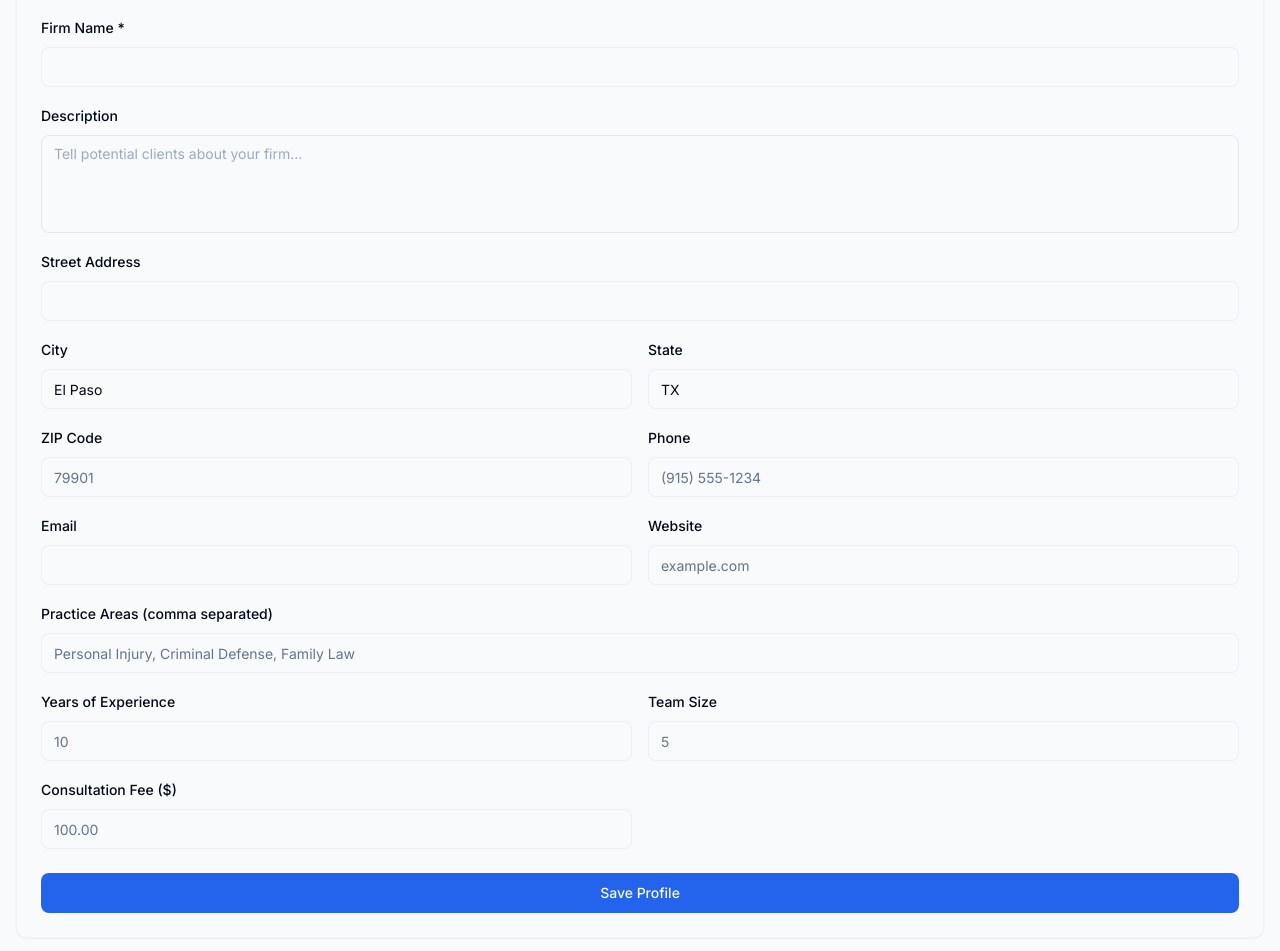
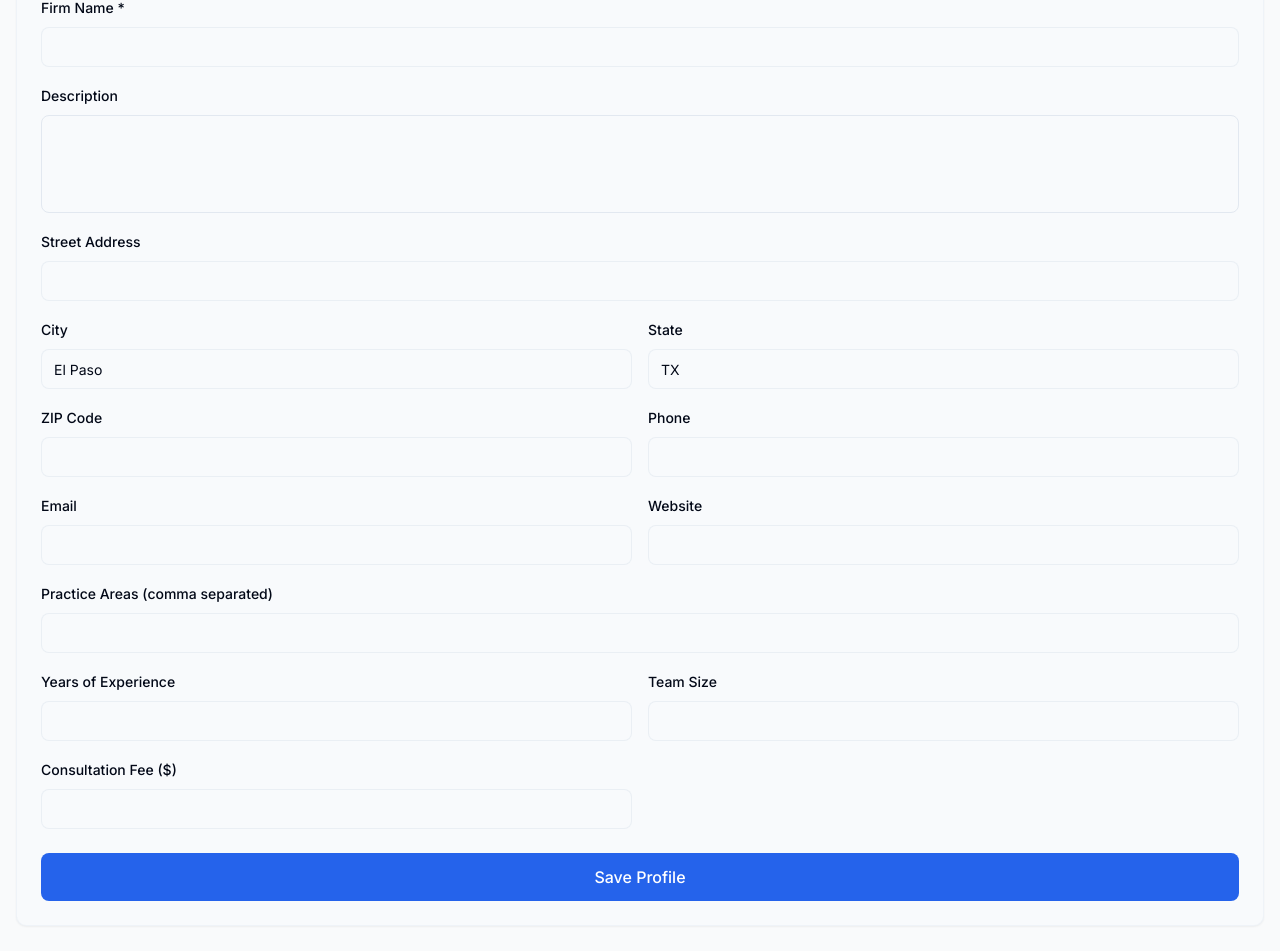
Before and after one commit to chapstucker-dotcom/best-ep-lawyers-, a React (Vite) app: page /dashboard in a window 1280 px wide. Shown: the part 319-1270 px from the top of the page. Built offline with nearby package versions, Linux system fonts and the light colour scheme; no server answers.

Commit message:
Final fix for profile save and practice areas

```diff
--- a/src/components/dashboard/ProfileEditor.tsx
+++ b/src/components/dashboard/ProfileEditor.tsx
@@ -1,17 +1,14 @@
 import { useEffect, useState } from "react";
 import { useAuth } from "@/contexts/AuthContext";
-import { Button } from "@/components/ui/button";
 import { Input } from "@/components/ui/input";
 import { Label } from "@/components/ui/label";
 import { Textarea } from "@/components/ui/textarea";
 import { Card, CardContent, CardHeader, CardTitle } from "@/components/ui/card";
-import { useToast } from "@/hooks/use-toast";
 import { Loader2, Trash2 } from "lucide-react";
-import { createFirm, getFirmByUserId, updateFirm } from "@/services/firmService";
+import { getFirmByUserId, saveFirmProfile } from "@/services/firmService";
 import { deleteLogo, uploadLogo } from "@/services/storageService";
-import { validateFirmProfile } from "@/utils/validation";
 
-interface ProfileFormState {
+type FormState = {
   name: string;
   description: string;
   address: string;
@@ -26,9 +23,9 @@ interface ProfileFormState {
   team_size: string;
   consultation_fee: string;
   logo_url: string;
-}
+};
 
-const EMPTY_PROFILE: ProfileFormState = {
+const EMPTY: FormState = {
   name: "",
   description: "",
   address: "",
@@ -45,54 +42,43 @@ const EMPTY_PROFILE: ProfileFormState = {
   logo_url: "",
 };
 
-const asText = (value: unknown): string =>
+const text = (value: unknown) =>
   value === null || value === undefined ? "" : String(value);
 
-const readPracticeAreas = (firm: Record<string, unknown>): string => {
-  const candidates = [firm.specialties, firm.practice_areas];
-
-  for (const candidate of candidates) {
+const areasText = (firm: Record<string, unknown>) => {
+  for (const candidate of [firm.specialties, firm.practice_areas]) {
     if (Array.isArray(candidate)) {
-      const values = candidate.map(String).map((value) => value.trim()).filter(Boolean);
-      if (values.length > 0) return values.join(", ");
+      const values = candidate.map(String).map((v) => v.trim()).filter(Boolean);
+      if (values.length) return values.join(", ");
     }
-
     if (typeof candidate === "string" && candidate.trim()) {
-      return candidate
-        .split(",")
-        .map((value) => value.trim())
-        .filter(Boolean)
-        .join(", ");
+      return candidate.split(",").map((v) => v.trim()).filter(Boolean).join(", ");
     }
   }
-
   return "";
 };
 
-const normalizeIntegerInput = (value: string): string => {
+const integerInput = (value: string) => {
   const digits = value.replace(/\D/g, "");
-  if (!digits) return "";
-  return digits.replace(/^0+(?=\d)/, "");
+  return digits ? digits.replace(/^0+(?=\d)/, "") : "";
 };
 
-const normalizeMoneyInput = (value: string): string => {
+const moneyInput = (value: string) => {
   const cleaned = value.replace(/[^\d.]/g, "");
-  const [rawWhole = "", ...decimalParts] = cleaned.split(".");
-  const whole = rawWhole.replace(/^0+(?=\d)/, "");
-
-  if (decimalParts.length === 0) return whole;
-
-  const decimals = decimalParts.join("").slice(0, 2);
-  return `${whole || "0"}.${decimals}`;
+  const dot = cleaned.indexOf(".");
+  if (dot < 0) return cleaned.replace(/^0+(?=\d)/, "");
+  const whole = cleaned.slice(0, dot).replace(/^0+(?=\d)/, "") || "0";
+  const decimals = cleaned.slice(dot + 1).replace(/\./g, "").slice(0, 2);
+  return `${whole}.${decimals}`;
 };
 
-const normalizeWebsite = (value: string): string => {
-  const website = value.trim();
-  if (!website) return "";
-  return /^https?:\/\//i.test(website) ? website : `https://${website}`;
+const websiteValue = (value: string) => {
+  const trimmed = value.trim();
+  if (!trimmed) return null;
+  return /^https?:\/\//i.test(trimmed) ? trimmed : `https://${trimmed}`;
 };
 
-const toNonNegativeNumber = (value: string): number | null => {
+const optionalNumber = (value: string) => {
   if (!value.trim()) return null;
   const parsed = Number(value);
   return Number.isFinite(parsed) && parsed >= 0 ? parsed : null;
@@ -100,182 +86,183 @@ const toNonNegativeNumber = (value: string): number | null => {
 
 export const ProfileEditor = () => {
   const { user } = useAuth();
-  const { toast } = useToast();
-  const [profile, setProfile] = useState<ProfileFormState>(EMPTY_PROFILE);
-  const [firmId, setFirmId] = useState<string | null>(null);
-  const [loadingProfile, setLoadingProfile] = useState(true);
+  const [form, setForm] = useState<FormState>(EMPTY);
+  const [loading, setLoading] = useState(true);
   const [saving, setSaving] = useState(false);
   const [uploading, setUploading] = useState(false);
+  const [message, setMessage] = useState("");
+  const [messageType, setMessageType] = useState<"success" | "error" | "">("");
+
+  const setField = (field: keyof FormState, value: string) =>
+    setForm((current) => ({ ...current, [field]: value }));
 
   useEffect(() => {
-    let cancelled = false;
+    let active = true;
 
-    const loadProfile = async () => {
+    const load = async () => {
       if (!user) {
-        setLoadingProfile(false);
+        setLoading(false);
         return;
       }
 
-      setLoadingProfile(true);
+      setLoading(true);
+      setMessage("");
 
-      try {
-        const { data, error } = await getFirmByUserId(user.id);
-        if (error) throw error;
-        if (cancelled) return;
+      const { data, error } = await getFirmByUserId(user.id);
+      if (!active) return;
 
-        if (!data) {
-          setProfile({ ...EMPTY_PROFILE, email: user.email ?? "" });
-          setFirmId(null);
-          return;
-        }
+      if (error) {
+        const problem = error as { message?: string; details?: string };
+        setMessage(problem.message || problem.details || "Could not load the profile.");
+        setMessageType("error");
+        setLoading(false);
+        return;
+      }
 
+      if (data) {
         const firm = data as unknown as Record<string, unknown>;
-        setFirmId(data.id);
-        setProfile({
-          name: asText(firm.name),
-          description: asText(firm.description),
-          address: asText(firm.address),
-          city: asText(firm.city) || "El Paso",
-          state: asText(firm.state) || "TX",
-          zip_code: asText(firm.zip_code),
-          phone: asText(firm.phone),
-          email: asText(firm.email) || user.email || "",
-          website: asText(firm.website),
-          practiceAreas: readPracticeAreas(firm),
-          years_experience: asText(firm.years_experience),
-          team_size: asText(firm.team_size),
-          consultation_fee: asText(firm.consultation_fee),
-          logo_url: asText(firm.logo_url),
+        setForm({
+          name: text(firm.name),
+          description: text(firm.description),
+          address: text(firm.address),
+          city: text(firm.city) || "El Paso",
+          state: text(firm.state) || "TX",
+          zip_code: text(firm.zip_code),
+          phone: text(firm.phone),
+          email: text(firm.email) || user.email || "",
+          website: text(firm.website),
+          practiceAreas: areasText(firm),
+          years_experience: text(firm.years_experience),
+          team_size: text(firm.team_size),
+          consultation_fee: text(firm.consultation_fee),
+          logo_url: text(firm.logo_url),
         });
-      } catch (error: unknown) {
-        if (cancelled) return;
-        const message = error instanceof Error ? error.message : "Unable to load the firm profile.";
-        console.error("Profile load error:", error);
-        toast({ title: "Profile load failed", description: message, variant: "destructive" });
-      } finally {
-        if (!cancelled) setLoadingProfile(false);
+      } else {
+        setForm({ ...EMPTY, email: user.email || "" });
       }
+
+      setLoading(false);
     };
 
-    void loadProfile();
+    void load();
     return () => {
-      cancelled = true;
+      active = false;
     };
-  }, [toast, user]);
+  }, [user]);
 
-  const setField = (field: keyof ProfileFormState, value: string) => {
-    setProfile((current) => ({ ...current, [field]: value }));
-  };
-
-  const handleSubmit = async (event: React.FormEvent<HTMLFormElement>) => {
+  const submit = async (event: React.FormEvent<HTMLFormElement>) => {
     event.preventDefault();
+    setMessage("");
+    setMessageType("");
 
     if (!user) {
-      toast({ title: "Sign-in required", description: "Please sign in before saving.", variant: "destructive" });
+      setMessage("You must be signed in before saving.");
+      setMessageType("error");
       return;
     }
 
-    const specialties = profile.practiceAreas
+    if (form.name.trim().length < 3) {
+      setMessage("Firm name must be at least 3 characters.");
+      setMessageType("error");
+      return;
+    }
+
+    const specialties = form.practiceAreas
       .split(",")
       .map((value) => value.trim())
       .filter(Boolean);
 
-    const payload = {
-      user_id: user.id,
-      name: profile.name.trim(),
-      description: profile.description.trim() || null,
-      address: profile.address.trim() || null,
-      city: profile.city.trim() || "El Paso",
-      state: profile.state.trim().toUpperCase() || "TX",
-      zip_code: profile.zip_code.trim() || null,
-      phone: profile.phone.trim() || null,
-      email: profile.email.trim() || null,
-      website: normalizeWebsite(profile.website) || null,
+    setSaving(true);
+
+    const { data, error } = await saveFirmProfile(user.id, {
+      name: form.name.trim(),
+      description: form.description.trim() || null,
+      address: form.address.trim() || null,
+      city: form.city.trim() || "El Paso",
+      state: form.state.trim().toUpperCase() || "TX",
+      zip_code: form.zip_code.trim() || null,
+      phone: form.phone.trim() || null,
+      email: form.email.trim() || null,
+      website: websiteValue(form.website),
       specialties,
-      years_experience: toNonNegativeNumber(profile.years_experience),
-      team_size: toNonNegativeNumber(profile.team_size),
-      consultation_fee: toNonNegativeNumber(profile.consultation_fee),
-      logo_url: profile.logo_url || null,
-    };
+      years_experience: optionalNumber(form.years_experience),
+      team_size: optionalNumber(form.team_size),
+      consultation_fee: optionalNumber(form.consultation_fee),
+      logo_url: form.logo_url || null,
+    });
 
-    const validationErrors = validateFirmProfile(payload);
-    if (validationErrors.length > 0) {
-      toast({ title: "Check this field", description: validationErrors[0].message, variant: "destructive" });
+    setSaving(false);
+
+    if (error) {
+      const problem = error as { message?: string; details?: string; hint?: string; code?: string };
+      setMessage(
+        [problem.message, problem.details, problem.hint, problem.code]
+          .filter(Boolean)
+          .join(" — ") || "The profile could not be saved."
+      );
+      setMessageType("error");
       return;
     }
 
-    setSaving(true);
+    if (!data) {
+      setMessage("The database did not return the saved profile.");
+      setMessageType("error");
+      return;
+    }
 
-    try {
-      const result = firmId
-        ? await updateFirm(firmId, payload)
-        : await createFirm(payload);
-
-      if (result.error) throw result.error;
-      if (!result.data) throw new Error("The database did not return the saved firm profile.");
-
-      setFirmId(result.data.id);
-      setProfile((current) => ({
-        ...current,
-        website: asText(result.data?.website),
-        practiceAreas: Array.isArray(result.data?.specialties)
-          ? result.data.specialties.join(", ")
-          : current.practiceAreas,
-        years_experience: asText(result.data?.years_experience),
-        team_size: asText(result.data?.team_size),
-        consultation_fee: asText(result.data?.consultation_fee),
-      }));
-
-      toast({ title: "Profile saved", description: "Your firm profile has been saved." });
-    } catch (error: unknown) {
-      const details = error as { message?: string; details?: string; hint?: string };
-      const message = [details?.message, details?.details, details?.hint].filter(Boolean).join(" — ") || "Unable to save the profile.";
-      console.error("Profile save error:", error);
-      toast({ title: "Save failed", description: message, variant: "destructive" });
-    } finally {
-      setSaving(false);
-    }
+    const saved = data as unknown as Record<string, unknown>;
+    setForm((current) => ({
+      ...current,
+      website: text(saved.website),
+      practiceAreas: areasText(saved) || current.practiceAreas,
+      years_experience: text(saved.years_experience),
+      team_size: text(saved.team_size),
+      consultation_fee: text(saved.consultation_fee),
+    }));
+    setMessage("Profile saved successfully.");
+    setMessageType("success");
   };
 
-  const handleFileUpload = async (event: React.ChangeEvent<HTMLInputElement>) => {
+  const upload = async (event: React.ChangeEvent<HTMLInputElement>) => {
     const file = event.target.files?.[0];
     if (!file || !user) return;
 
     setUploading(true);
-    try {
-      const { url, error } = await uploadLogo(file, user.id);
-      if (error) throw error;
-      if (!url) throw new Error("No logo URL was returned.");
+    const { url, error } = await uploadLogo(file, user.id);
+    setUploading(false);
+    event.target.value = "";
 
-      setField("logo_url", url);
-      toast({ title: "Logo uploaded", description: "Click Save Profile to keep this logo." });
-    } catch (error: unknown) {
-      const message = error instanceof Error ? error.message : "Unable to upload the logo.";
-      toast({ title: "Upload failed", description: message, variant: "destructive" });
-    } finally {
-      setUploading(false);
-      event.target.value = "";
+    if (error || !url) {
+      const problem = error as { message?: string } | null;
+      setMessage(problem?.message || "Logo upload failed.");
+      setMessageType("error");
+      return;
     }
+
+    setField("logo_url", url);
+    setMessage("Logo uploaded. Click Save Profile to keep it.");
+    setMessageType("success");
   };
 
-  const handleDeleteLogo = async () => {
-    if (!profile.logo_url) return;
+  const removeLogo = async () => {
+    if (!form.logo_url) return;
+    setUploading(true);
+    const { error } = await deleteLogo(form.logo_url);
+    setUploading(false);
 
-    setUploading(true);
-    try {
-      const { error } = await deleteLogo(profile.logo_url);
-      if (error) throw error;
-      setField("logo_url", "");
-      toast({ title: "Logo removed", description: "Click Save Profile to keep this change." });
-    } catch (error: unknown) {
-      const message = error instanceof Error ? error.message : "Unable to remove the logo.";
-      toast({ title: "Delete failed", description: message, variant: "destructive" });
-    } finally {
-      setUploading(false);
+    if (error) {
+      const problem = error as { message?: string };
+      setMessage(problem.message || "Logo deletion failed.");
+      setMessageType("error");
+      return;
     }
+
+    setField("logo_url", "");
+    setMessage("Logo removed. Click Save Profile to keep the change.");
+    setMessageType("success");
   };
 
-  if (loadingProfile) {
+  if (loading) {
     return (
       <Card>
         <CardContent className="flex justify-center py-16">
@@ -287,102 +274,71 @@ export const ProfileEditor = () => {
 
   return (
     <Card>
-      <CardHeader>
-        <CardTitle>Edit Firm Profile</CardTitle>
-      </CardHeader>
+      <CardHeader><CardTitle>Edit Firm Profile</CardTitle></CardHeader>
       <CardContent>
-        <form onSubmit={handleSubmit} className="space-y-6" noValidate>
+        <form onSubmit={submit} className="space-y-6">
+          {message && (
+            <div className={`rounded-md border p-3 text-sm ${messageType === "error" ? "border-red-300 bg-red-50 text-red-800" : "border-green-300 bg-green-50 text-green-800"}`}>
+              {message}
+            </div>
+          )}
+
           <div className="space-y-2">
             <Label htmlFor="firm-logo">Firm Logo</Label>
             <div className="flex items-center gap-4">
-              {profile.logo_url && (
+              {form.logo_url && (
                 <div className="relative">
-                  <img src={profile.logo_url} alt="Firm logo" className="h-24 w-24 rounded-lg border object-cover" />
-                  <Button type="button" variant="destructive" size="icon" className="absolute -right-2 -top-2 h-7 w-7" onClick={handleDeleteLogo} disabled={uploading} aria-label="Remove logo">
-                    <Trash2 className="h-3 w-3" />
-                  </Button>
+                  <img src={form.logo_url} alt="Firm logo" className="h-24 w-24 rounded-lg border object-cover" />
+                  <button type="button" onClick={removeLogo} disabled={uploading} className="absolute -right-2 -top-2 rounded-full bg-red-600 p-1 text-white" aria-label="Remove logo">
+                    <Trash2 className="h-4 w-4" />
+                  </button>
                 </div>
               )}
-              <div className="flex-1">
-                <Input id="firm-logo" type="file" accept=".jpg,.jpeg,.png,.webp,.svg,image/*" onChange={handleFileUpload} disabled={uploading} />
-                <p className="mt-1 text-xs text-muted-foreground">Maximum 5 MB. JPG, PNG, WebP, or SVG.</p>
-                {uploading && <p className="mt-1 text-sm">Uploading…</p>}
-              </div>
+              <Input id="firm-logo" type="file" accept="image/*" onChange={upload} disabled={uploading} />
             </div>
           </div>
 
           <div className="grid gap-4 md:grid-cols-2">
-            <div className="space-y-2 md:col-span-2">
-              <Label htmlFor="name">Firm Name *</Label>
-              <Input id="name" value={profile.name} onChange={(event) => setField("name", event.target.value)} required />
-            </div>
-
+            <Field label="Firm Name *" id="name" value={form.name} onChange={(v) => setField("name", v)} wide />
             <div className="space-y-2 md:col-span-2">
               <Label htmlFor="description">Description</Label>
-              <Textarea id="description" value={profile.description} onChange={(event) => setField("description", event.target.value)} rows={4} placeholder="Tell potential clients about your firm…" />
+              <Textarea id="description" value={form.description} onChange={(e) => setField("description", e.target.value)} rows={4} />
             </div>
-
-            <div className="space-y-2 md:col-span-2">
-              <Label htmlFor="address">Street Address</Label>
-              <Input id="address" value={profile.address} onChange={(event) => setField("address", event.target.value)} />
-            </div>
-
-            <div className="space-y-2">
-              <Label htmlFor="city">City</Label>
-              <Input id="city" value={profile.city} onChange={(event) => setField("city", event.target.value)} placeholder="El Paso" />
-            </div>
-
-            <div className="space-y-2">
-              <Label htmlFor="state">State</Label>
-              <Input id="state" value={profile.state} maxLength={2} onChange={(event) => setField("state", event.target.value.replace(/[^a-z]/gi, "").toUpperCase())} placeholder="TX" />
-            </div>
-
-            <div className="space-y-2">
-              <Label htmlFor="zip_code">ZIP Code</Label>
-              <Input id="zip_code" type="text" inputMode="numeric" value={profile.zip_code} onChange={(event) => setField("zip_code", event.target.value.replace(/\D/g, "").slice(0, 5))} placeholder="79901" />
-            </div>
-
-            <div className="space-y-2">
-              <Label htmlFor="phone">Phone</Label>
-              <Input id="phone" type="tel" value={profile.phone} onChange={(event) => setField("phone", event.target.value)} placeholder="(915) 555-1234" />
-            </div>
-
-            <div className="space-y-2">
-              <Label htmlFor="email">Email</Label>
-              <Input id="email" type="email" value={profile.email} onChange={(event) => setField("email", event.target.value)} />
-            </div>
-
-            <div className="space-y-2">
-              <Label htmlFor="website">Website</Label>
-              <Input id="website" type="text" value={profile.website} onChange={(event) => setField("website", event.target.value)} placeholder="example.com" />
-            </div>
-
-            <div className="space-y-2 md:col-span-2">
-              <Label htmlFor="practiceAreas">Practice Areas (comma separated)</Label>
-              <Input id="practiceAreas" type="text" value={profile.practiceAreas} onChange={(event) => setField("practiceAreas", event.target.value)} placeholder="Personal Injury, Criminal Defense, Family Law" />
-            </div>
-
-            <div className="space-y-2">
-              <Label htmlFor="years_experience">Years of Experience</Label>
-              <Input id="years_experience" type="text" inputMode="numeric" value={profile.years_experience} onChange={(event) => setField("years_experience", normalizeIntegerInput(event.target.value))} placeholder="10" />
-            </div>
-
-            <div className="space-y-2">
-              <Label htmlFor="team_size">Team Size</Label>
-              <Input id="team_size" type="text" inputMode="numeric" value={profile.team_size} onChange={(event) => setField("team_size", normalizeIntegerInput(event.target.value))} placeholder="5" />
-            </div>
-
-            <div className="space-y-2">
-              <Label htmlFor="consultation_fee">Consultation Fee ($)</Label>
-              <Input id="consultation_fee" type="text" inputMode="decimal" value={profile.consultation_fee} onChange={(event) => setField("consultation_fee", normalizeMoneyInput(event.target.value))} placeholder="100.00" />
-            </div>
+            <Field label="Street Address" id="address" value={form.address} onChange={(v) => setField("address", v)} wide />
+            <Field label="City" id="city" value={form.city} onChange={(v) => setField("city", v)} />
+            <Field label="State" id="state" value={form.state} onChange={(v) => setField("state", v.replace(/[^a-z]/gi, "").slice(0, 2).toUpperCase())} />
+            <Field label="ZIP Code" id="zip_code" value={form.zip_code} onChange={(v) => setField("zip_code", v.replace(/\D/g, "").slice(0, 5))} />
+            <Field label="Phone" id="phone" value={form.phone} onChange={(v) => setField("phone", v)} />
+            <Field label="Email" id="email" value={form.email} onChange={(v) => setField("email", v)} type="email" />
+            <Field label="Website" id="website" value={form.website} onChange={(v) => setField("website", v)} />
+            <Field label="Practice Areas (comma separated)" id="practiceAreas" value={form.practiceAreas} onChange={(v) => setField("practiceAreas", v)} wide />
+            <Field label="Years of Experience" id="years_experience" value={form.years_experience} onChange={(v) => setField("years_experience", integerInput(v))} inputMode="numeric" />
+            <Field label="Team Size" id="team_size" value={form.team_size} onChange={(v) => setField("team_size", integerInput(v))} inputMode="numeric" />
+            <Field label="Consultation Fee ($)" id="consultation_fee" value={form.consultation_fee} onChange={(v) => setField("consultation_fee", moneyInput(v))} inputMode="decimal" />
           </div>
 
-          <Button type="submit" disabled={saving || uploading} className="w-full">
-            {saving ? <><Loader2 className="mr-2 h-4 w-4 animate-spin" />Saving…</> : "Save Profile"}
-          </Button>
+          <button type="submit" disabled={saving || uploading} className="w-full rounded-md bg-blue-600 px-4 py-3 font-medium text-white disabled:opacity-60">
+            {saving ? "Saving…" : "Save Profile"}
+          </button>
         </form>
       </CardContent>
     </Card>
   );
 };
+
+type FieldProps = {
+  label: string;
+  id: string;
+  value: string;
+  onChange: (value: string) => void;
+  type?: string;
+  inputMode?: React.HTMLAttributes<HTMLInputElement>["inputMode"];
+  wide?: boolean;
+};
+
+const Field = ({ label, id, value, onChange, type = "text", inputMode, wide }: FieldProps) => (
+  <div className={`space-y-2 ${wide ? "md:col-span-2" : ""}`}>
+    <Label htmlFor={id}>{label}</Label>
+    <Input id={id} type={type} inputMode={inputMode} value={value} onChange={(event) => onChange(event.target.value)} />
+  </div>
+);
```
Also changed, not shown: src/services/firmService.ts (+42 -56 lines).
